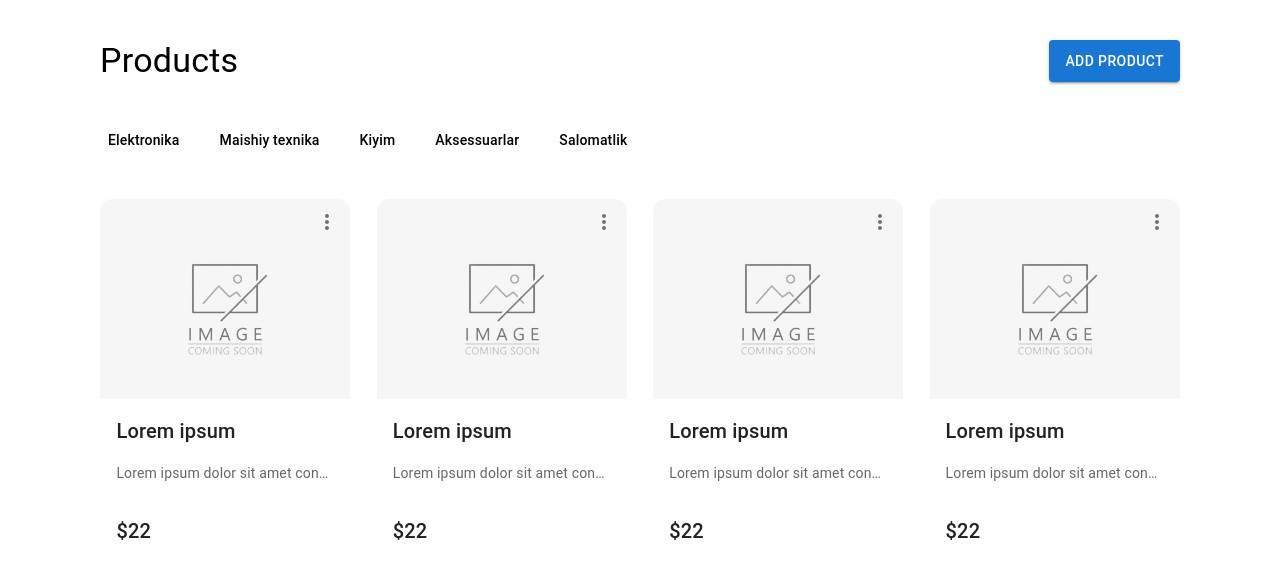
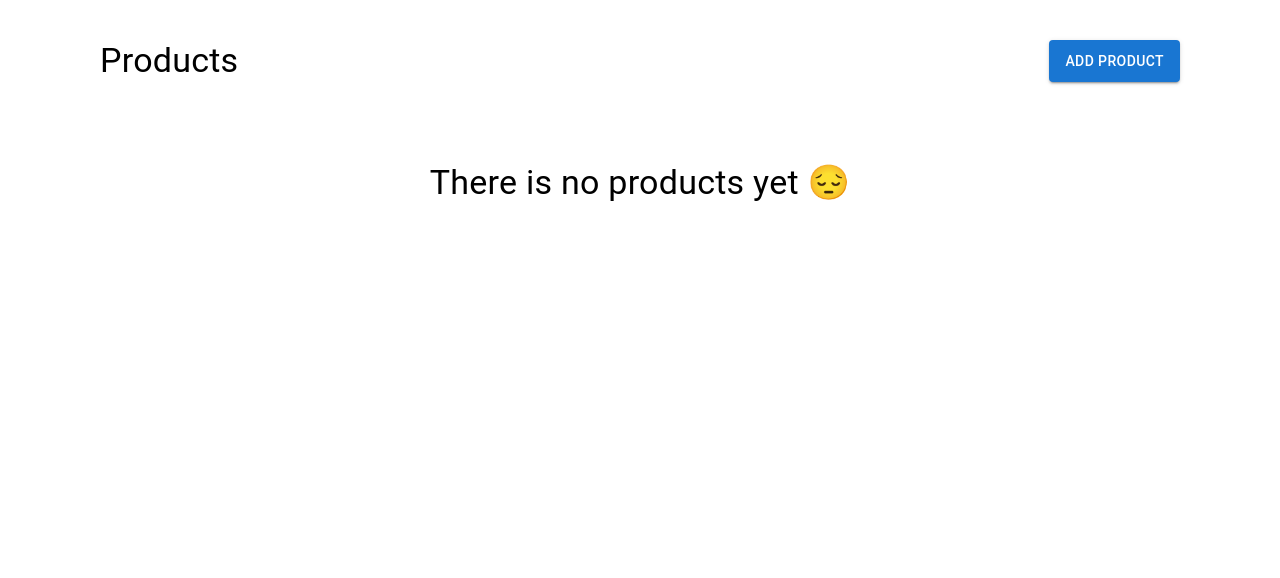
Before and after one commit to SpeedyM282/test-work, a React (Create React App) app: page / in a window 1280 px wide. Shown: the top 578 px of the page. Built offline with nearby package versions, Linux system fonts and the light colour scheme.

Commit message:
add CUD feats

```diff
--- a/src/components/CreateProductModal.tsx
+++ b/src/components/CreateProductModal.tsx
@@ -1,8 +1,20 @@
-import { useState } from "react";
+import { useEffect } from "react";
+import { IProduct } from "../types";
+import { categories } from "../helper";
+import { menuItemStyles, modalStyles } from "./styles";
 import CloseRoundedIcon from "@mui/icons-material/CloseRounded";
-import * as yup from "yup";
-import { yupResolver } from "@hookform/resolvers/yup";
-import { useForm, SubmitHandler } from "react-hook-form";
+import {
+	SubmitHandler,
+	Control,
+	FormState,
+	UseFormGetValues,
+	UseFormHandleSubmit,
+	UseFormRegister,
+	UseFormReset,
+	UseFormSetValue,
+	UseFormWatch,
+	Controller,
+} from "react-hook-form";
 import {
 	Modal,
 	Stack,
@@ -14,83 +26,58 @@ import {
 	InputLabel,
 	IconButton,
 	FormControl,
-	SelectChangeEvent,
 } from "@mui/material";
-import { categories } from "../helper";
+
+export interface IProductFormProps {
+	reset: UseFormReset<IProduct>;
+	watch: UseFormWatch<IProduct>;
+	formState: FormState<IProduct>;
+	control: Control<IProduct, any>;
+	register: UseFormRegister<IProduct>;
+	setValue: UseFormSetValue<IProduct>;
+	getValues: UseFormGetValues<IProduct>;
+	handleSubmit: UseFormHandleSubmit<IProduct, undefined>;
+}
 
 interface IProps {
 	open: boolean;
+	isUpdate: boolean;
 	handleClose: () => void;
+	useFormData: IProductFormProps;
+	onSaveData: (data: IProduct) => void;
 }
 
-interface FormData {
-	title: string;
-	price: number;
-	category: string;
-	description: string;
-}
-
-const modalStyle = {
-	position: "absolute" as "absolute",
-	top: "50%",
-	left: "50%",
-	transform: "translate(-50%, -50%)",
-	width: 550,
-	bgcolor: "background.paper",
-	boxShadow: 24,
-	borderRadius: 2.5,
-	border: "none",
-	outline: "none",
-	p: 3,
-};
-
-const menuItemStyles = {
-	py: 1,
-	px: 1.5,
-	fontSize: 14,
-	display: "flex",
-	alignItems: "center",
-	gap: 1,
-};
-
-const CreateProductModal = ({ open, handleClose }: IProps) => {
-	const [age, setAge] = useState("");
-
-	const createProductSchema = yup.object().shape({
-		category: yup.string().required("Category is required"),
-		title: yup
-			.string()
-			.min(5, "Title must contain at least 5 characters")
-			.required("Title is required"),
-		description: yup
-			.string()
-			.min(25, "Description must contain at least 25 characters")
-			.required("Description is required"),
-		price: yup
-			.number()
-			.typeError("Price is required")
-			.required("Price is required"),
-	});
-
+const CreateProductModal = ({
+	open,
+	isUpdate,
+	onSaveData,
+	handleClose,
+	useFormData,
+}: IProps) => {
 	const {
+		reset,
+		control,
 		register,
+		getValues,
 		handleSubmit,
 		formState: { errors },
-	} = useForm<FormData>({
-		resolver: yupResolver(createProductSchema),
-	});
-
-	const handleChange = (event: SelectChangeEvent) => {
-		setAge(event.target.value as string);
-	};
+	} = useFormData;
 
 	const onClose = () => {
+		reset();
 		handleClose();
 	};
 
-	const onSubmit: SubmitHandler<FormData> = (data) => {
-		console.log(data);
+	const onSubmit: SubmitHandler<IProduct> = (data) => {
+		onSaveData(data);
+		onClose();
 	};
+
+	useEffect(() => {
+		if (open) {
+			reset({});
+		}
+	}, [open]);
 
 	return (
 		<Modal
@@ -99,9 +86,11 @@ const CreateProductModal = ({ open, handleClose }: IProps) => {
 			aria-labelledby="modal-modal-title"
 			aria-describedby="modal-modal-description"
 		>
-			<Stack sx={modalStyle}>
+			<Stack sx={modalStyles}>
 				<Stack direction="row" justifyContent="space-between" mb={2}>
-					<Typography variant="h6">Add Product</Typography>
+					<Typography variant="h6">
+						{isUpdate ? "Update" : "Add"} Product
+					</Typography>
 
 					<IconButton onClick={onClose}>
 						<CloseRoundedIcon />
@@ -114,20 +103,31 @@ const CreateProductModal = ({ open, handleClose }: IProps) => {
 					gap={3}
 					onSubmit={handleSubmit(onSubmit)}
 				>
-					<FormControl fullWidth {...register("category")}>
+					<Controller
+						name="category"
+						control={control}
+						render={({ field }) => (
+							<FormControl fullWidth>
 								<InputLabel id="demo-simple-select-label">Category</InputLabel>
 								<Select
+									{...field}
+									label="Category"
+									id="demo-simple-select"
+									error={!!errors.category}
+									value={getValues().category || ""}
 									labelId="demo-simple-select-label"
-							id="demo-simple-select"
-							value={age}
-							label="Category"
-							onChange={handleChange}
-							error={!!errors.category}
 								>
 									{categories.map((e) => (
 										<MenuItem key={e.text} sx={menuItemStyles} value={e.text}>
+											<Typography
+												gap={1}
+												fontSize={16}
+												display="flex"
+												alignItems="center"
+											>
 												{e.icon}
 												{e.text}
+											</Typography>
 										</MenuItem>
 									))}
 								</Select>
@@ -137,17 +137,21 @@ const CreateProductModal = ({ open, handleClose }: IProps) => {
 									</Typography>
 								)}
 							</FormControl>
+						)}
+					/>
 
 					<Stack direction="row" gap={3}>
 						<TextField
+							fullWidth
 							label="Title"
 							{...register("title")}
 							error={!!errors.title}
 							helperText={errors.title?.message}
 						/>
 						<TextField
+							fullWidth
+							type="number"
 							label="Price $"
-							type="number"
 							{...register("price")}
 							error={!!errors.price}
 							helperText={errors.price?.message}
--- a/src/components/CustomMenu.tsx
+++ b/src/components/CustomMenu.tsx
@@ -1,19 +1,16 @@
 import { useState } from "react";
+import { menuItemStyles } from "./styles";
 import MoreVertIcon from "@mui/icons-material/MoreVert";
 import EditOutlinedIcon from "@mui/icons-material/EditOutlined";
 import { Menu, Divider, MenuItem, IconButton, Tooltip } from "@mui/material";
 import DeleteOutlineRoundedIcon from "@mui/icons-material/DeleteOutlineRounded";
 
-const menuItemStyles = {
-	py: 1,
-	px: 1.5,
-	fontSize: 14,
-	display: "flex",
-	alignItems: "center",
-	gap: 1,
-};
+interface IProps {
+	handleEditProduct: () => void;
+	handleDeleteProduct: () => void;
+}
 
-const CustomMenu = () => {
+const CustomMenu = ({ handleDeleteProduct, handleEditProduct }: IProps) => {
 	const [anchorEl, setAnchorEl] = useState<null | HTMLElement>(null);
 	const open = Boolean(anchorEl);
 
@@ -80,7 +77,13 @@ const CustomMenu = () => {
 				transformOrigin={{ horizontal: "right", vertical: "top" }}
 				anchorOrigin={{ horizontal: "right", vertical: "bottom" }}
 			>
-				<MenuItem sx={menuItemStyles} onClick={handleClose}>
+				<MenuItem
+					sx={menuItemStyles}
+					onClick={() => {
+						handleEditProduct();
+						handleClose();
+					}}
+				>
 					<EditOutlinedIcon sx={{ fontSize: 22 }} />
 					Edit
 				</MenuItem>
@@ -88,7 +91,10 @@ const CustomMenu = () => {
 				<Divider sx={{ margin: "0 !important" }} />
 
 				<MenuItem
-					onClick={handleClose}
+					onClick={() => {
+						handleDeleteProduct();
+						handleClose();
+					}}
 					sx={{ ...menuItemStyles, color: "#E11D48" }}
 				>
 					<DeleteOutlineRoundedIcon sx={{ fontSize: 22 }} />
--- a/src/components/Product.tsx
+++ b/src/components/Product.tsx
@@ -6,13 +6,18 @@ interface IProps {
 	title: string;
 	price: number;
 	description: string;
+	handleEditProduct: () => void;
+	handleDeleteProduct: () => void;
 }
 
-const Product = ({ title, description, price }: IProps) => {
+const Product = ({
+	title,
+	price,
+	description,
+	handleEditProduct,
+	handleDeleteProduct,
+}: IProps) => {
 	return (
-		<>
-			{/* ---------------------------------------------------- */}
-
 		<Card
 			sx={{
 				width: 250,
@@ -35,7 +40,10 @@ const Product = ({ title, description, price }: IProps) => {
 					backgroundImage: `url(${noImage})`,
 				}}
 			>
-					<CustomMenu />
+				<CustomMenu
+					handleDeleteProduct={handleDeleteProduct}
+					handleEditProduct={handleEditProduct}
+				/>
 			</Stack>
 
 			<CardContent>
@@ -57,7 +65,6 @@ const Product = ({ title, description, price }: IProps) => {
 				${price}
 			</Typography>
 		</Card>
-		</>
 	);
 };
 
--- /dev/null
+++ b/src/components/styles.ts
@@ -0,0 +1,22 @@
+export const modalStyles = {
+	position: "absolute" as "absolute",
+	top: "50%",
+	left: "50%",
+	transform: "translate(-50%, -50%)",
+	width: 550,
+	bgcolor: "background.paper",
+	boxShadow: 24,
+	borderRadius: 2.5,
+	border: "none",
+	outline: "none",
+	p: 3,
+};
+
+export const menuItemStyles = {
+	py: 1,
+	px: 1.5,
+	fontSize: 14,
+	display: "flex",
+	alignItems: "center",
+	gap: 1,
+};
--- a/src/helper.tsx
+++ b/src/helper.tsx
@@ -7,22 +7,26 @@ import BusinessCenterRoundedIcon from "@mui/icons-material/BusinessCenterRounded
 export const categories = [
 	{
 		icon: <HeadphonesRoundedIcon />,
-		text: "Elektronika",
+		text: "Electronics",
 	},
 	{
 		icon: <BlenderRoundedIcon />,
-		text: "Maishiy texnika",
+		text: "Appliances",
 	},
 	{
 		icon: <CheckroomRoundedIcon />,
-		text: "Kiyim",
+		text: "Clothes",
 	},
 	{
 		icon: <BusinessCenterRoundedIcon />,
-		text: "Aksessuarlar",
+		text: "Accessories",
 	},
 	{
 		icon: <FavoriteRoundedIcon />,
-		text: "Salomatlik",
+		text: "Health",
 	},
 ];
+
+export const uid = () => {
+	return Date.now().toString(36) + Math.random().toString(36).substr(2);
+};
--- a/src/pages/main/index.tsx
+++ b/src/pages/main/index.tsx
@@ -1,38 +1,104 @@
+import * as yup from "yup";
 import { useState } from "react";
+import { IProduct } from "../../types";
 import { Link } from "react-router-dom";
-import { categories } from "../../helper";
+import { useForm } from "react-hook-form";
+import { categories, uid } from "../../helper";
 import Product from "../../components/Product";
+import { yupResolver } from "@hookform/resolvers/yup";
 import { Button, Stack, Typography } from "@mui/material";
 import CreateProductModal from "../../components/CreateProductModal";
 
+const createProductSchema = yup.object().shape({
+	category: yup.string().required("Category is required"),
+	title: yup
+		.string()
+		.min(5, "Title must contain at least 5 characters")
+		.required("Title is required"),
+	description: yup
+		.string()
+		.min(25, "Description must contain at least 25 characters")
+		.required("Description is required"),
+	price: yup
+		.number()
+		.typeError("Price is required")
+		.required("Price is required"),
+});
+
 const Main = () => {
+	const [products, setProducts] = useState<IProduct[]>(
+		JSON.parse(localStorage.getItem("products") || "[]")
+	);
 	const [open, setOpen] = useState(false);
 
-	const handleOpen = () => setOpen(true);
-	const handleClose = () => setOpen(false);
+	const useFormData = useForm<IProduct>({
+		resolver: yupResolver(createProductSchema),
+	});
+
+	const addProduct = (data: IProduct) => {
+		const newProduct = {
+			...data,
+			id: uid(),
+		};
+
+		const products = JSON.parse(localStorage.getItem("products") || "[]");
+		products.push(newProduct);
+
+		localStorage.setItem("products", JSON.stringify(products));
+		setProducts((prev) => [...prev, newProduct]);
+	};
+
+	const updateProduct = (data: IProduct) => {
+		let products = JSON.parse(localStorage.getItem("products") || "[]");
+		products = products.map((e: IProduct) => (e.id === data.id ? data : e));
+
+		localStorage.setItem("products", JSON.stringify(products));
+
+		setProducts((prev) => prev.map((e) => (e.id === data.id ? data : e)));
+	};
+
+	const handleEditProduct = (product: IProduct) => {
+		useFormData.reset(product);
+		setOpen(true);
+	};
+
+	const handleDeleteProduct = async (id: string) => {
+		await setProducts((prev) => prev.filter((e) => e.id !== id));
+
+		localStorage.setItem("products", JSON.stringify(products));
+	};
+
+	const isUpdate = !!useFormData?.getValues()?.id;
 
 	return (
 		<>
-			<CreateProductModal open={open} handleClose={handleClose} />
+			<CreateProductModal
+				open={open}
+				isUpdate={isUpdate}
+				useFormData={useFormData}
+				handleClose={() => setOpen(false)}
+				onSaveData={isUpdate ? updateProduct : addProduct}
+			/>
 
 			<Stack
-				maxWidth={1240}
-				m="0 auto"
 				py={5}
 				px={10}
+				gap={5}
+				m="0 auto"
+				maxWidth={1240}
 				direction="column"
-				gap={5}
 			>
 				<Stack direction="row" justifyContent="space-between">
 					<Typography variant="h4">Products</Typography>
 
-					<Button variant="contained" onClick={handleOpen}>
+					<Button variant="contained" onClick={() => setOpen(true)}>
 						Add Product
 					</Button>
 				</Stack>
 
 				<Stack direction="row" gap={3}>
-					{categories.map((e) => (
+					{!!products.length &&
+						categories.map((e) => (
 							<Link key={e.text} to={`/?category=${e.text}`}>
 								<Typography
 									variant="body2"
@@ -59,26 +125,20 @@ const Main = () => {
 					flexWrap="wrap"
 					justifyContent="center"
 				>
+					{!!products.length ? (
+						products.map((e) => (
 							<Product
-						price={22}
-						title="Lorem ipsum"
-						description="Lorem ipsum dolor sit amet consectetur adipisicing elit. Repellendus culpa quisquam, in delectus et sequi ullam nisi alias totam tenetur adipisci explicabo voluptas repudiandae error unde omnis ut laboriosam voluptatibus."
+								key={e.id}
+								price={e.price}
+								title={e.title}
+								description={e.description}
+								handleEditProduct={() => handleEditProduct(e)}
+								handleDeleteProduct={() => handleDeleteProduct(e.id || "")}
 							/>
-					<Product
-						price={22}
-						title="Lorem ipsum"
-						description="Lorem ipsum dolor sit amet consectetur adipisicing elit. Repellendus culpa quisquam, in delectus et sequi."
-					/>
-					<Product
-						price={22}
-						title="Lorem ipsum"
-						description="Lorem ipsum dolor sit amet consectetur adipisicing elit. Repellendus culpa quisquam, in delectus et sequi."
-					/>
-					<Product
-						price={22}
-						title="Lorem ipsum"
-						description="Lorem ipsum dolor sit amet consectetur adipisicing elit. Repellendus culpa quisquam, in delectus et sequi."
-					/>
+						))
+					) : (
+						<Typography variant="h4">There is no products yet 😔</Typography>
+					)}
 				</Stack>
 			</Stack>
 		</>
--- /dev/null
+++ b/src/types.ts
@@ -0,0 +1,7 @@
+export interface IProduct {
+	id?: string;
+	title: string;
+	price: number;
+	category: string;
+	description: string;
+}
```
Lines whose indentation alone changed are shown as unchanged.
